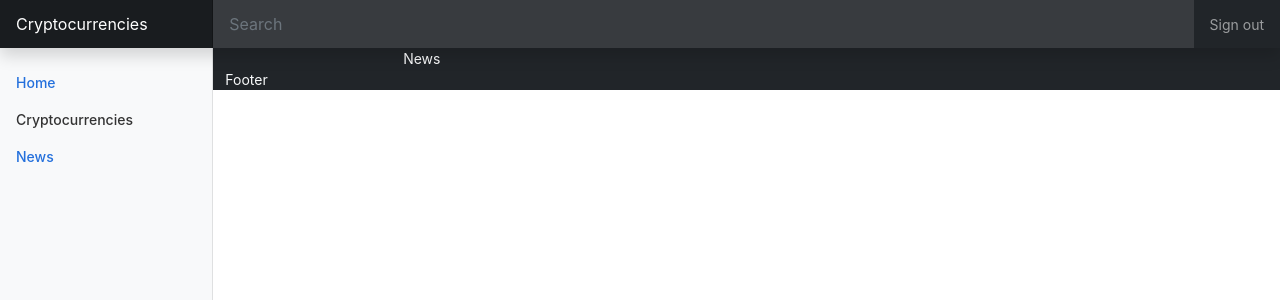
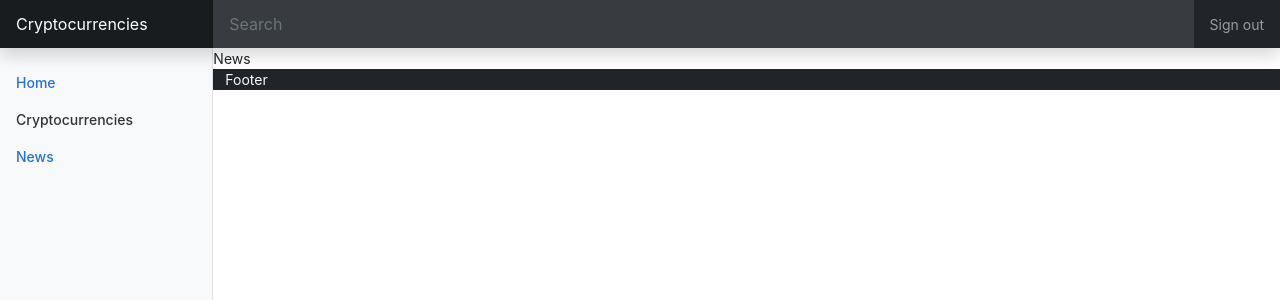
Before and after one commit to main0Server/digital-currency, a React (Create React App) app: page /news in a window 1280 px wide. Shown: the top 300 px of the page. Built offline with nearby package versions, Linux system fonts and the light colour scheme.

Commit message:
update styles

```diff
--- a/src/components/News/News.js
+++ b/src/components/News/News.js
@@ -1,8 +1,8 @@
 const News = () => {
   return (
-    <div className="container-fluid">
-      <div className="row justify-content-center bg-dark text-light">
-        <div className="col-md-6 col-lg-8">News</div>
+    <div>
+      <div className="row justify-content-center col-md-9 col-lg-10">
+        <div>News</div>
       </div>
     </div>
   );
```
